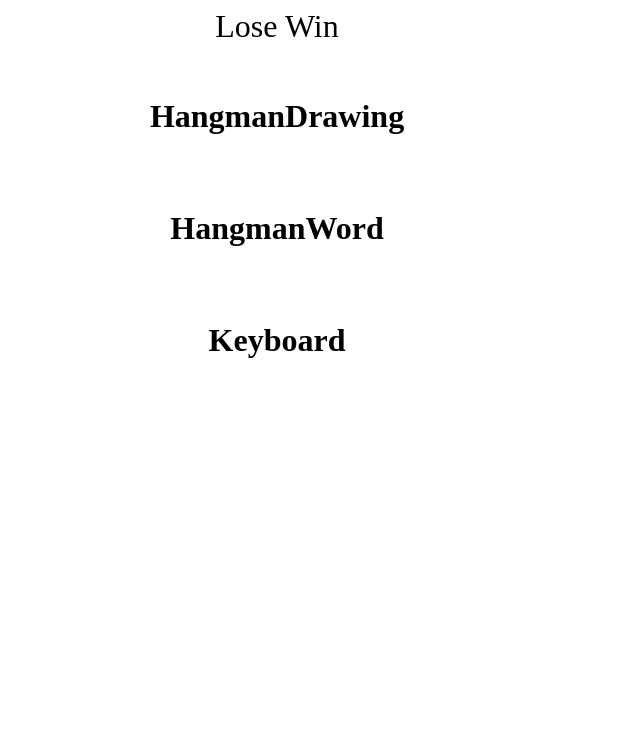
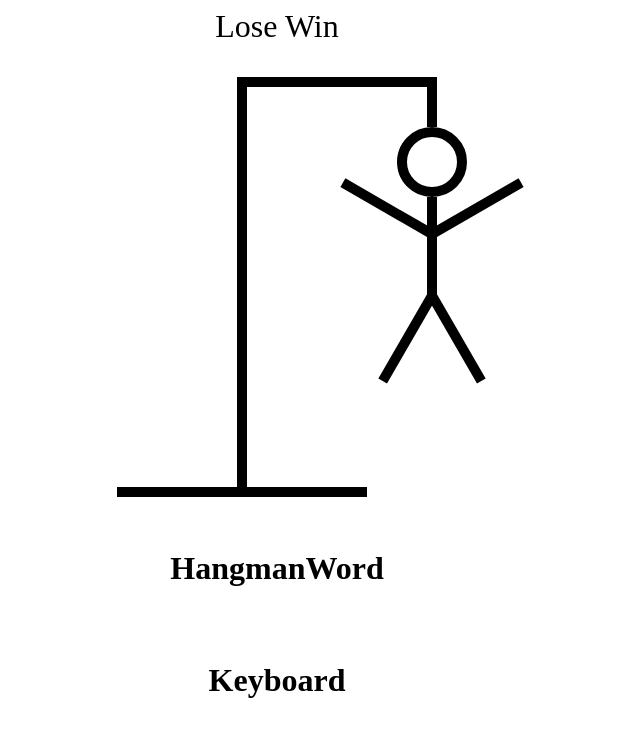
Before and after one commit to Akindejoye/hangman, a React (Vite) app: page / in a window 1280 px wide. Shown: the top 736 px of the page, without its empty margins (363-1003 px from the left). Built offline with nearby package versions, Linux system fonts and the light colour scheme.

Commit message:
Hangman Drawing Component

```diff
--- a/src/HangmanDrawing.tsx
+++ b/src/HangmanDrawing.tsx
@@ -1,6 +1,126 @@
+const HEAD = (
+  <div
+    style={{
+      width: "50px",
+      height: "50px",
+      borderRadius: "100%",
+      border: "10px solid black",
+      position: "absolute",
+      top: "50px",
+      right: "-30px"
+    }}
+   />
+)
+
+const BODY = (
+  <div
+    style={{
+      width: "10px",
+      height: "100px",
+      background: "black",
+      position: "absolute",
+      top: "120px",
+      right: "0px"
+    }}
+   />
+)
+
+const RIGHT_ARM = (
+  <div
+    style={{
+      width: "100px",
+      height: "10px",
+      background: "black",
+      position: "absolute",
+      top: "150px",
+      right: "-100px",
+      rotate: "-30deg",
+      transformOrigin: "left bottom"
+    }}
+   />
+)
+const LEFT_ARM = (
+  <div
+    style={{
+      width: "100px",
+      height: "10px",
+      background: "black",
+      position: "absolute",
+      top: "150px",
+      right: "10px",
+      rotate: "30deg",
+      transformOrigin: "right bottom"
+    }}
+   />
+)
+const RIGHT_LEG = (
+  <div
+    style={{
+      width: "100px",
+      height: "10px",
+      background: "black",
+      position: "absolute",
+      top: "210px",
+      right: "-90px",
+      rotate: "60deg",
+      transformOrigin: "left bottom"
+    }}
+   />
+)
+const LEFT_LEG = (
+  <div
+    style={{
+      width: "100px",
+      height: "10px",
+      background: "black",
+      position: "absolute",
+      top: "210px",
+      right: 0,
+      rotate: "-60deg",
+      transformOrigin: "right bottom"
+    }}
+   />
+)
+
 const HangmanDrawing = () => {
   return (
-    <h1>HangmanDrawing</h1>
+    <div style={{ position: "relative" }}>
+      {HEAD}
+      {BODY}
+      {RIGHT_ARM}
+      {LEFT_ARM}
+      {RIGHT_LEG}
+      {LEFT_LEG }
+      <div
+        style={{
+          height: "50px",
+          width: "10px",
+          background: "black",
+          position: "absolute",
+          top: 0,
+          right: 0,
+        }}
+       />
+      <div
+        style={{
+          height: "10px",
+          width: "200px",
+          background: "black",
+          marginLeft: "120px",
+        }}
+       />
+      <div
+        style={{
+          height: "400px",
+          width: "10px",
+          background: "black",
+          marginLeft: "120px",
+        }}
+       />
+      <div
+      style={{ height: "10px", width: "250px", background: "black" }}
+     />
+    </div>
    );
 }
 
```
